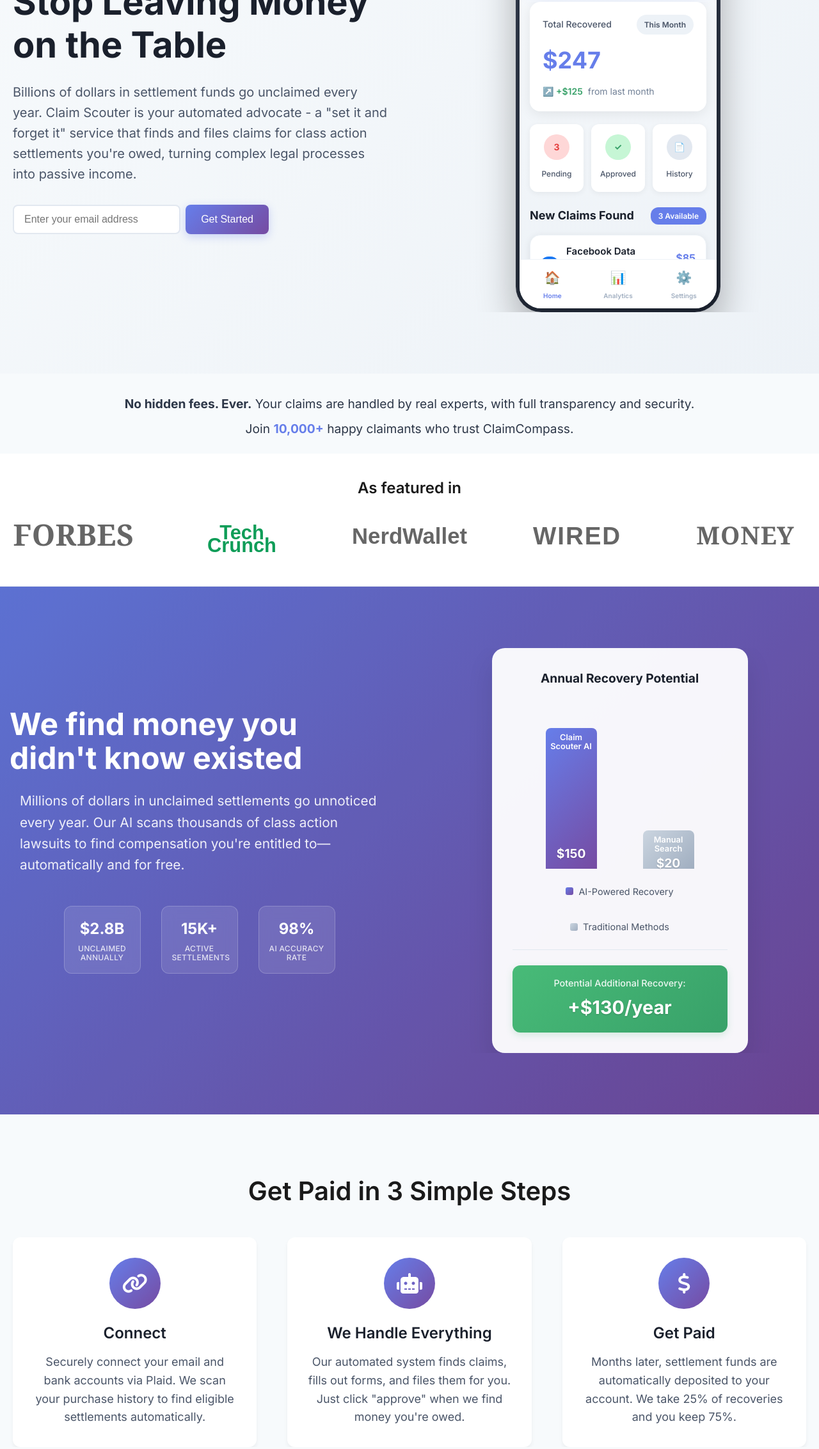
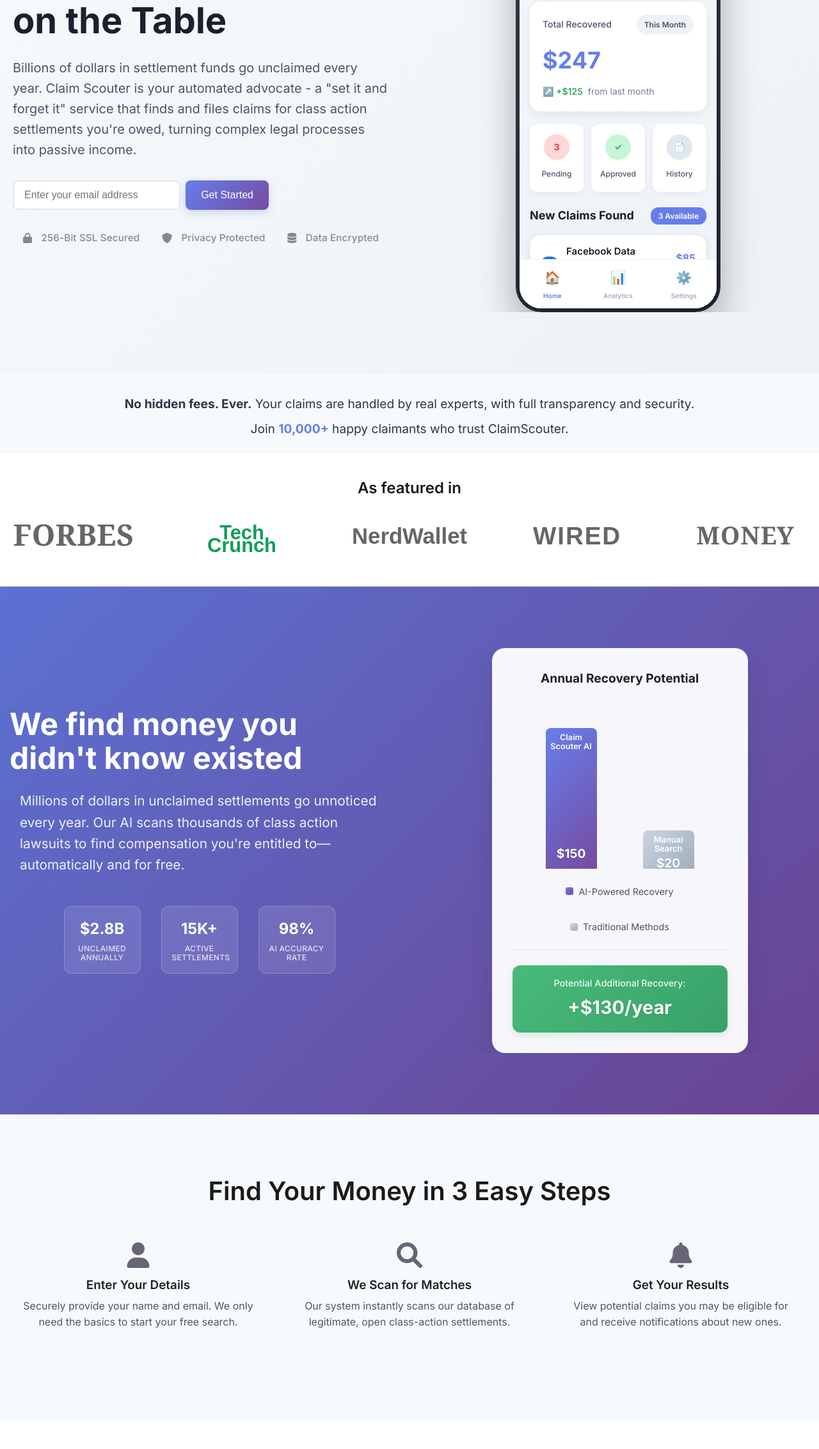
Before and after one commit to matitelmo/ClaimScouter, a plain HTML site: page index.html in a window 1280 px wide. Shown: the part 323-2588 px from the top of the page at 64% size. Drawn offline with Linux system fonts and the light colour scheme.

Commit message:
Replace all references to ClaimCompass with ClaimScouter

```diff
--- a/index.html
+++ b/index.html
@@ -50,6 +50,21 @@
                             <button type="submit" class="btn btn-primary" onclick="handleHeroEmailSubmit(event)">Get Started</button>
                         </div>
                     </form>
+                    <!-- Trust Bar: Responsive, subtle, flexbox-based -->
+                    <div class="hero-trust-bar">
+                        <div class="trust-item">
+                            <i class="fas fa-lock"></i>
+                            <span>256-Bit SSL Secured</span>
+                        </div>
+                        <div class="trust-item">
+                            <i class="fas fa-shield-alt"></i>
+                            <span>Privacy Protected</span>
+                        </div>
+                        <div class="trust-item">
+                            <i class="fas fa-database"></i>
+                            <span>Data Encrypted</span>
+                        </div>
+                    </div>
                 </div>
                 <div class="hero-visual">
                     <div class="app-mockup">
@@ -195,7 +210,7 @@
           <strong>No hidden fees. Ever.</strong> Your claims are handled by real experts, with full transparency and security.
         </p>
         <p class="trust-message">
-          Join <span class="highlight">10,000+</span> happy claimants who trust ClaimCompass.
+          Join <span class="highlight">10,000+</span> happy claimants who trust ClaimScouter.
         </p>
       </div>
     </section>
@@ -304,28 +319,28 @@
     <!-- How It Works -->
     <section class="how-it-works" id="how-it-works">
         <div class="container">
-            <h2>Get Paid in 3 Simple Steps</h2>
-            <div class="steps-grid">
-                <div class="step-card">
-                    <div class="step-icon">
-                        <i class="fas fa-link"></i>
+            <h2>Find Your Money in 3 Easy Steps</h2>
+            <div class="easy-steps-grid">
+                <div class="easy-step">
+                    <div class="easy-step-icon">
+                        <i class="fas fa-user"></i>
                     </div>
-                    <h3>Connect</h3>
-                    <p>Securely connect your email and bank accounts via Plaid. We scan your purchase history to find eligible settlements automatically.</p>
+                    <h3>Enter Your Details</h3>
+                    <p>Securely provide your name and email. We only need the basics to start your free search.</p>
                 </div>
-                <div class="step-card">
-                    <div class="step-icon">
-                        <i class="fas fa-robot"></i>
+                <div class="easy-step">
+                    <div class="easy-step-icon">
+                        <i class="fas fa-search"></i>
                     </div>
-                    <h3>We Handle Everything</h3>
-                    <p>Our automated system finds claims, fills out forms, and files them for you. Just click "approve" when we find money you're owed.</p>
+                    <h3>We Scan for Matches</h3>
+                    <p>Our system instantly scans our database of legitimate, open class-action settlements.</p>
                 </div>
-                <div class="step-card">
-                    <div class="step-icon">
-                        <i class="fas fa-dollar-sign"></i>
+                <div class="easy-step">
+                    <div class="easy-step-icon">
+                        <i class="fas fa-bell"></i>
                     </div>
-                    <h3>Get Paid</h3>
-                    <p>Months later, settlement funds are automatically deposited to your account. We take 25% of recoveries and you keep 75%.</p>
+                    <h3>Get Your Results</h3>
+                    <p>View potential claims you may be eligible for and receive notifications about new ones.</p>
                 </div>
             </div>
         </div>
@@ -343,7 +358,7 @@
                     </div>
                     <div class="testimonial-author">
                         <div class="avatar">
-                            <i class="fas fa-user"></i>
+                            <img src="https://randomuser.me/api/portraits/women/44.jpg" alt="Sarah M." />
                         </div>
                         <div class="author-info">
                             <h4>Sarah M.</h4>
@@ -357,7 +372,7 @@
                     </div>
                     <div class="testimonial-author">
                         <div class="avatar">
-                            <i class="fas fa-user"></i>
+                            <img src="https://randomuser.me/api/portraits/women/65.jpg" alt="Jessica S." />
                         </div>
                         <div class="author-info">
                             <h4>Jessica S.</h4>
@@ -371,7 +386,7 @@
                     </div>
                     <div class="testimonial-author">
                         <div class="avatar">
-                            <i class="fas fa-user"></i>
+                            <img src="https://randomuser.me/api/portraits/men/32.jpg" alt="Mark T." />
                         </div>
                         <div class="author-info">
                             <h4>Mark T.</h4>
--- a/styles.css
+++ b/styles.css
@@ -3469,3 +3469,117 @@
     gap: 1rem;
   }
 }
+
+/* Hero Trust Bar styles */
+.hero-trust-bar {
+  display: flex;
+  justify-content: space-between;
+  align-items: center;
+  gap: 2rem;
+  margin: 1.25rem 0 0.5rem 0;
+  padding: 0.75rem 1rem;
+  background: none;
+}
+.hero-trust-bar .trust-item {
+  display: flex;
+  align-items: center;
+  color: #888;
+  font-size: 0.95rem;
+  font-weight: 500;
+  gap: 0.5rem;
+  letter-spacing: 0.01em;
+}
+.hero-trust-bar .trust-item i {
+  font-size: 1rem;
+  color: #888;
+  margin-right: 0.4em;
+}
+@media (max-width: 700px) {
+  .hero-trust-bar {
+    flex-direction: column;
+    align-items: flex-start;
+    gap: 0.5rem;
+    padding: 0.5rem 0.5rem;
+  }
+  .hero-trust-bar .trust-item {
+    font-size: 0.92rem;
+  }
+}
+
+/* Easy Steps Grid styles for How It Works replacement */
+.easy-steps-grid {
+  display: flex;
+  justify-content: space-between;
+  align-items: stretch;
+  gap: 2rem;
+  margin-top: 2rem;
+  margin-bottom: 1.5rem;
+}
+.easy-step {
+  flex: 1 1 0;
+  background: none;
+  display: flex;
+  flex-direction: column;
+  align-items: center;
+  text-align: center;
+  padding: 1.5rem 1rem 1.25rem 1rem;
+}
+.easy-step-icon {
+  font-size: 2.5rem;
+  color: #667;
+  margin-bottom: 1rem;
+  display: flex;
+  align-items: center;
+  justify-content: center;
+}
+.easy-step h3 {
+  font-size: 1.18rem;
+  font-weight: 600;
+  margin-bottom: 0.5rem;
+  color: #222;
+}
+.easy-step p {
+  font-size: 1rem;
+  color: #555;
+  margin: 0;
+}
+@media (max-width: 900px) {
+  .easy-steps-grid {
+    flex-direction: column;
+    gap: 1.5rem;
+  }
+  .easy-step {
+    padding: 1.25rem 0.5rem 1rem 0.5rem;
+  }
+  .easy-step-icon {
+    font-size: 2rem;
+  }
+}
+
+/* Testimonial avatar image styles */
+.testimonial-author .avatar img {
+  width: 56px;
+  height: 56px;
+  border-radius: 50%;
+  object-fit: cover;
+  border: 2px solid #e0e0e0;
+  box-shadow: 0 2px 8px rgba(0,0,0,0.04);
+  display: block;
+  margin: 0 auto;
+  background: #f8f8f8;
+}
+.testimonial-author .avatar {
+  width: 56px;
+  height: 56px;
+  display: flex;
+  align-items: center;
+  justify-content: center;
+  margin-right: 1rem;
+}
+@media (max-width: 700px) {
+  .testimonial-author .avatar,
+  .testimonial-author .avatar img {
+    width: 44px;
+    height: 44px;
+  }
+}
```
Also changed, not shown: Solution.txt (+58 -0 lines), prd.txt (+1 -0 lines), README.md.
